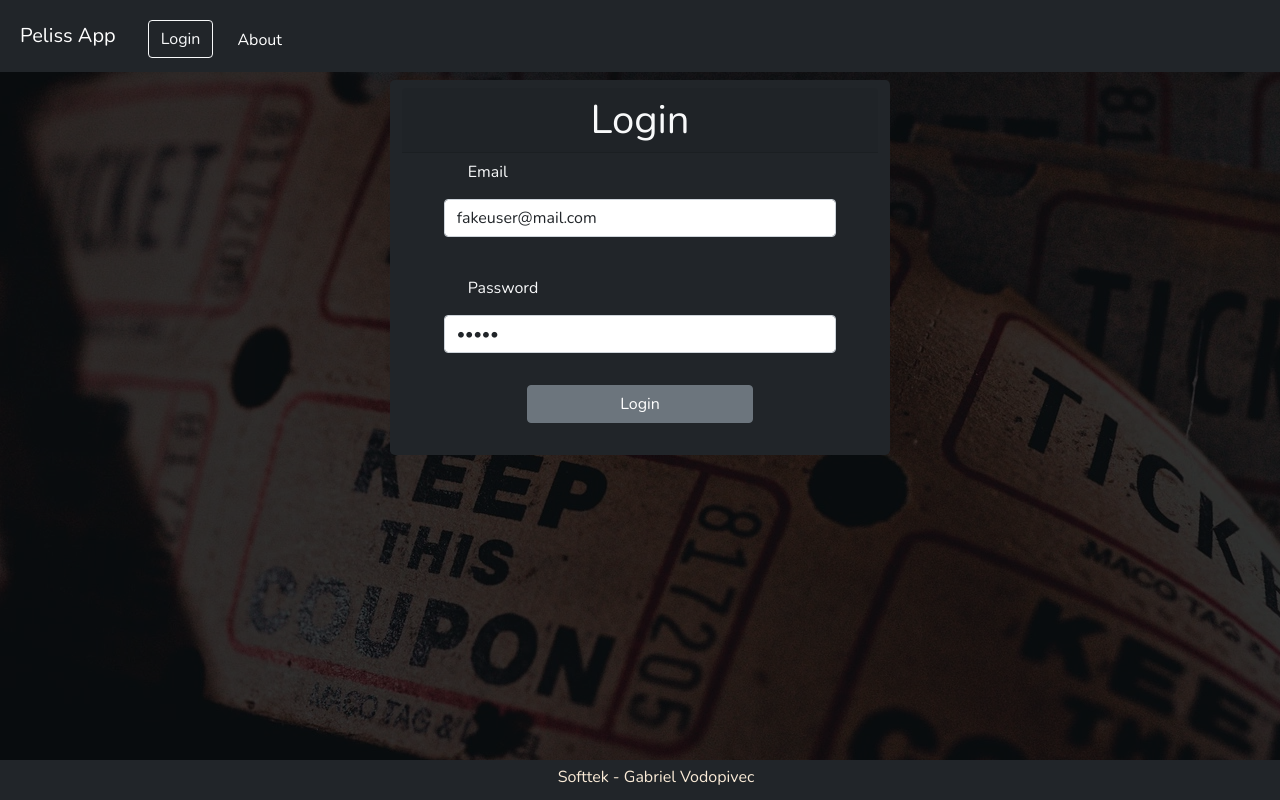
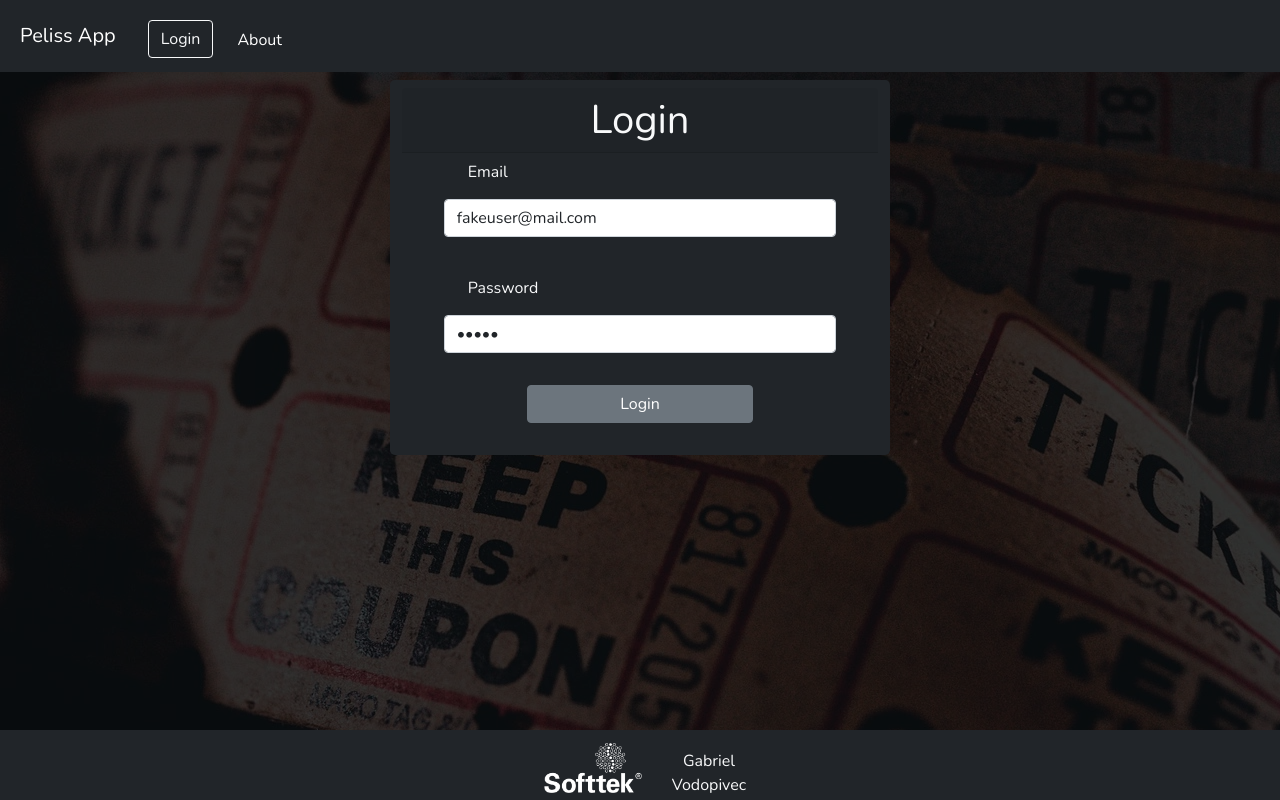
Before and after one commit to GabrielVodopivec/pelisApp, a React (Create React App) app: page /login in a window 1280 px wide. Built offline with nearby package versions, Linux system fonts and the light colour scheme; no server answers.

Commit message:
Styles updated

```diff
--- a/src/components/Footer/index.jsx
+++ b/src/components/Footer/index.jsx
@@ -1,7 +1,11 @@
+import logoSofttek from '../../assets/images/softtek-white.webp'
+
 export default function Footer() {
     return (
-        <footer className="footer text-center">
-            <p>Softtek - Gabriel Vodopivec</p>
+        <footer className="footer text-center text-light">
+            <img src={logoSofttek} alt="logo" />
+
+            <p> Gabriel Vodopivec</p>
         </footer>
     )
 }
--- a/src/styles/styles.css
+++ b/src/styles/styles.css
@@ -196,20 +196,30 @@ header {
 
 .footer {
     box-sizing: border-box;
-    height: 40px;
+    display: flex;
+    align-items: center;
+    justify-content: center;
+    gap: 20px;
+    height: 70px;
     width: 100%;
     padding-top: 5px;
-    padding-left: 2em;
     background-color: #212529;
     color: antiquewhite;
     font-size: 16px;
     text-align: left;
 }
 
-.footer :nth-child(1) {
-    height: 100%;
-    padding: 0;
+.footer p {
+    align-self:flex-end;
+    height: min-content;
+    width: min-content;
+    padding-bottom: .2em;
     margin: 0;
+}
+
+.footer img {
+    padding: 5px 10px;
+    height: 60px;
 }
 
 /* Movies View Styles --------------------------------------------*/
```
Also changed, not shown: src/assets/images/softtek-white.webp (added).
